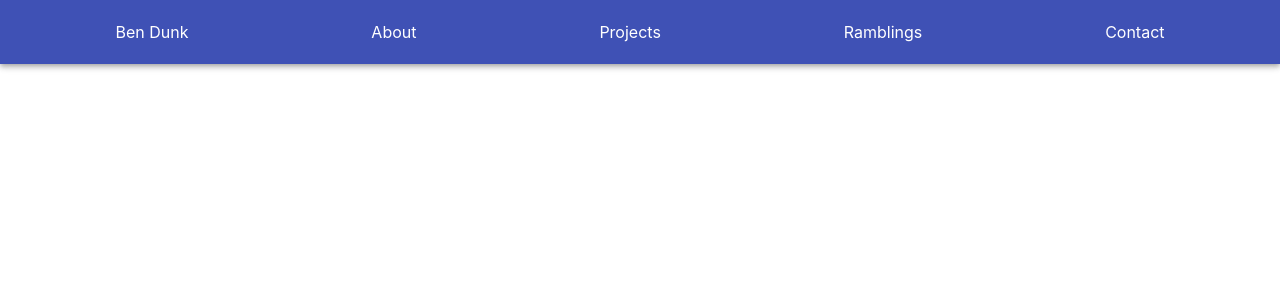
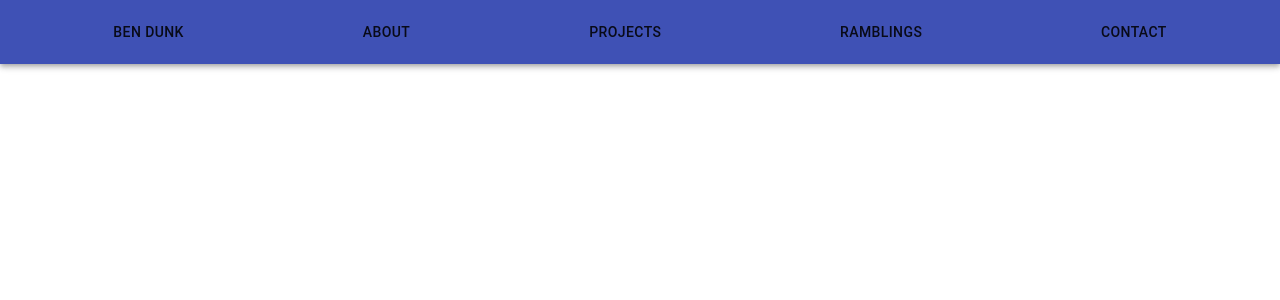
Before and after one commit to BDunk/BenDunkProfile, a React (Create React App) app: page / in a window 1280 px wide. Shown: the top 300 px of the page. Built offline with nearby package versions, Linux system fonts and the light colour scheme.

Commit message:
added the rest of the pages i eventually will build

```diff
--- /dev/null
+++ b/src/AboutPage.js
@@ -0,0 +1,17 @@
+import React from 'react';
+import {Button} from "@material-ui/core";
+
+function AboutPage(props) {
+    return (
+        <div>
+             This is the about page
+            <Button
+                onClick = {() => props.history.push('/')}
+            >
+                Go to Main
+            </Button>
+        </div>
+    );
+}
+
+export default AboutPage;
--- a/src/App.js
+++ b/src/App.js
@@ -1,6 +1,10 @@
 import React from 'react';
 import MainPage from './MainPage'
+import AboutPage from './AboutPage'
 import ProjectPage from './ProjectPage'
+import RamblingsPage from './RamblingsPage'
+import ContactPage from './ContactPage'
+
 
 import {
   BrowserRouter as Router,
@@ -15,6 +19,9 @@ function App() {
         <Switch>
           <Route exact={true} path='/projects' component={ProjectPage}/>>
           <Route exact={true} path='/' component={MainPage}/>
+          <Route exact={true} path='/about' component={AboutPage}/>
+            <Route exact={true} path='/ramblings' component={RamblingsPage}/>
+            <Route exact={true} path='/contact' component={ContactPage}/>
         </Switch>
       </Router>
   );
--- /dev/null
+++ b/src/ContactPage.js
@@ -0,0 +1,17 @@
+import React from 'react';
+import {Button} from "@material-ui/core";
+
+function ContactPage(props) {
+    return (
+        <div>
+             This is the Contact page
+            <Button
+                onClick = {() => props.history.push('/')}
+            >
+                Go to Main
+            </Button>
+        </div>
+    );
+}
+
+export default ContactPage;
--- a/src/MainPage.js
+++ b/src/MainPage.js
@@ -26,19 +26,39 @@ function MainPage(props) {
                 <AppBar position="static">
                     <Toolbar>
                         <div className={classes.menu_bar_item}>
-                            Ben Dunk
+                            <Button
+                                onClick = {() => props.history.push('/')}
+                            >
+                                Ben Dunk
+                            </Button>
                         </div>
                         <div className={classes.menu_bar_item}>
-                            About
+                            <Button
+                                onClick = {() => props.history.push('/about')}
+                            >
+                                About
+                            </Button>
                         </div>
                         <div className={classes.menu_bar_item}>
-                            Projects
+                            <Button
+                                onClick = {() => props.history.push('/projects')}
+                            >
+                                Projects
+                            </Button>
                         </div>
                         <div className={classes.menu_bar_item}>
-                            Ramblings
+                            <Button
+                                onClick = {() => props.history.push('/ramblings')}
+                            >
+                               Ramblings
+                            </Button>
                         </div>
                         <div className={classes.menu_bar_item}>
-                            Contact
+                            <Button
+                                onClick = {() => props.history.push('/contact')}
+                            >
+                                Contact
+                            </Button>
                         </div>
                     </Toolbar>
                 </AppBar>
--- /dev/null
+++ b/src/RamblingsPage.js
@@ -0,0 +1,17 @@
+import React from 'react';
+import {Button} from "@material-ui/core";
+
+function RamblingsPage(props) {
+    return (
+        <div>
+             This is the ramblings page
+            <Button
+                onClick = {() => props.history.push('/')}
+            >
+                Go to Main
+            </Button>
+        </div>
+    );
+}
+
+export default RamblingsPage;
```
